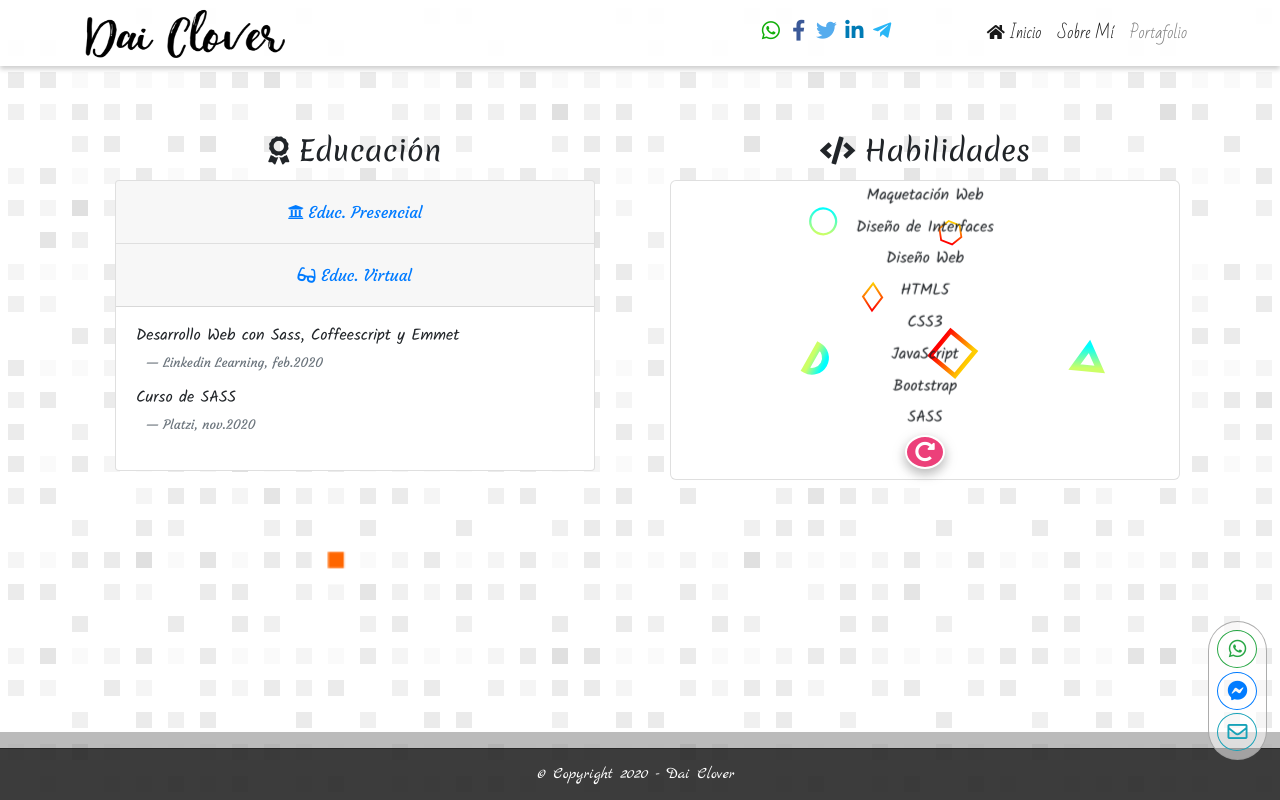
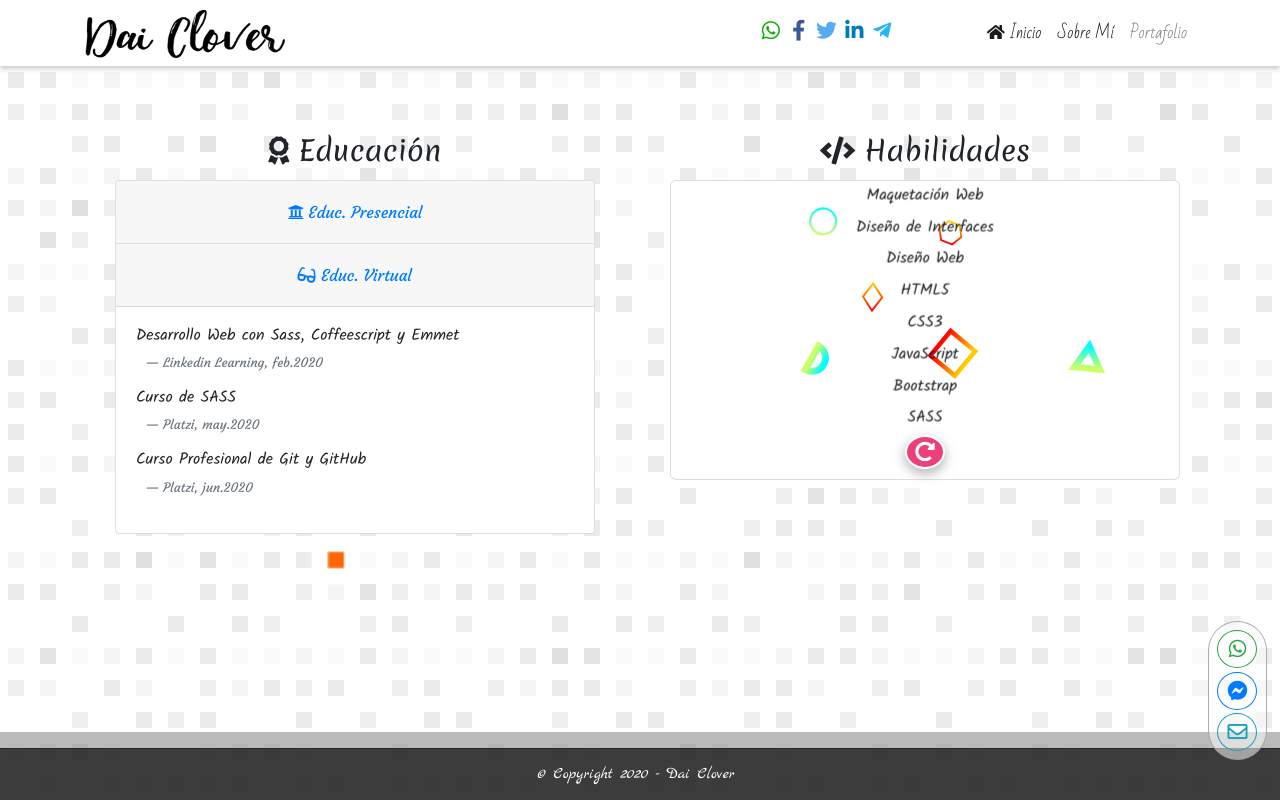
Before and after one commit to mhsantosp/dai_clover, a React (Create React App) app: page /dai_clover/Sobre-Mi in a window 1280 px wide. Both pictures are taken after a click on the button "Educ. Virtual". Built offline with nearby package versions, Linux system fonts and the light colour scheme; a web font is replaced by a local one.

Commit message:
Se agrega nuevo curso realizado y terminado. Se corrige fecha del curso de sass.

```diff
--- a/src/components/sections/about-me/Sobre-Mi.js
+++ b/src/components/sections/about-me/Sobre-Mi.js
@@ -56,7 +56,11 @@ class AboutMe extends Component {
                         <h4 className="study">
                           <a href="https://platzi.com/@msantospineda/curso/1244-sass/diploma/detalle/" target="_blank" rel="noopener noreferrer">Curso de SASS</a>
                         </h4>
-                        <p className="prom">Platzi, nov.2020</p>
+                        <p className="prom">Platzi, may.2020</p>
+                        <h4 className="study">
+                          <a href="https://platzi.com/@msantospineda/curso/1557-git-github/diploma/detalle/" target="_blank" rel="noopener noreferrer">Curso Profesional de Git y GitHub</a>
+                        </h4>
+                        <p className="prom">Platzi, jun.2020</p>
                       </div>
                     </div>
                   </div>
```
